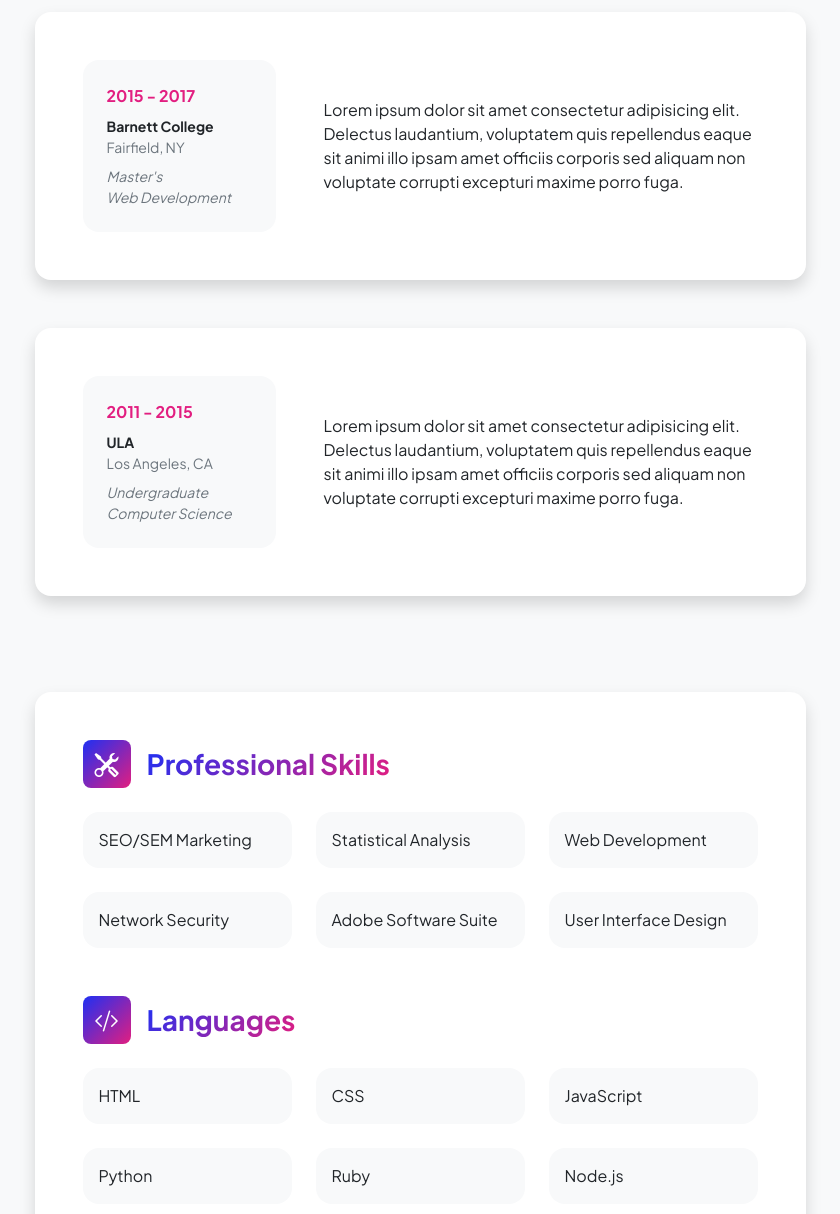
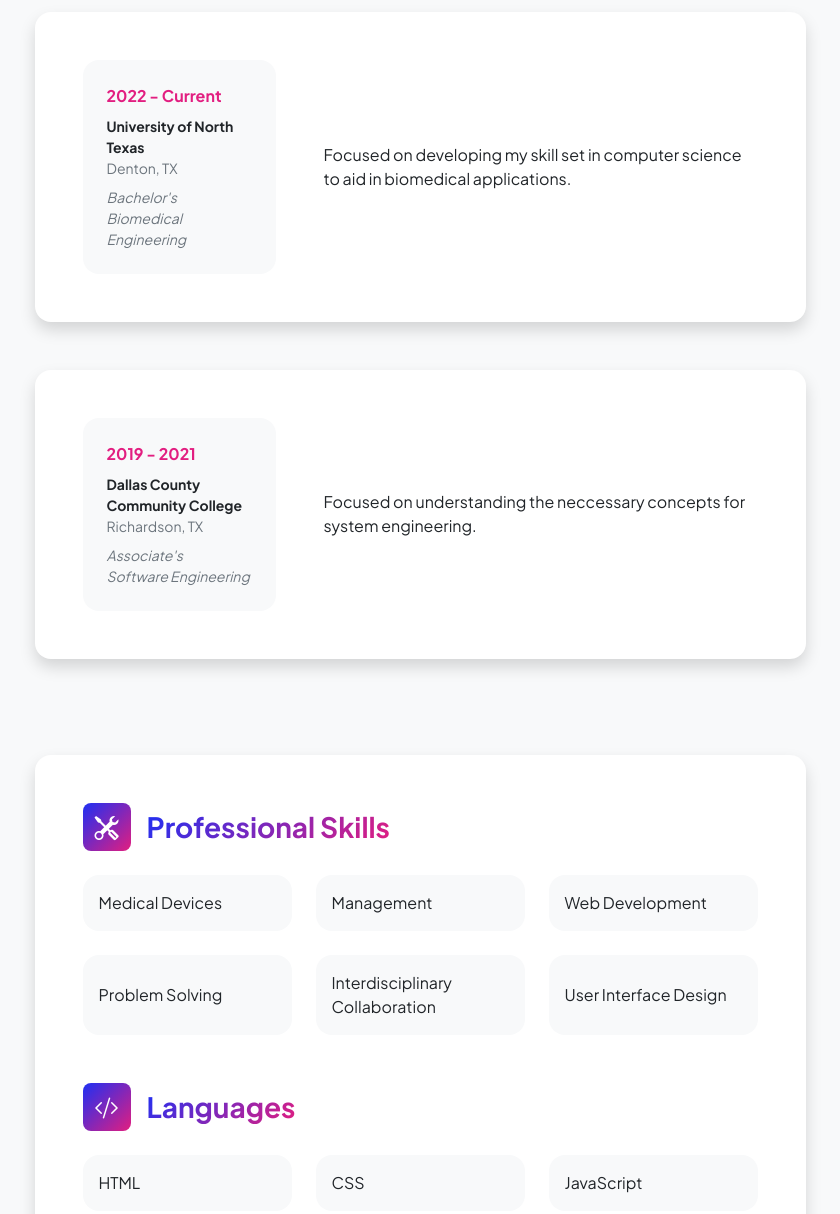
Before and after one commit to JessKuh5146/CreateHostWebsiteAssignment, a plain HTML site: page resume.html in a window 1280 px wide. Shown: the part 1020-2234 px from the top of the page, without its empty margins (220-1060 px from the left). Drawn offline with nearby package versions, Linux system fonts and the light colour scheme.

Commit message:
Updated Resume

```diff
--- a/resume.html
+++ b/resume.html
@@ -94,18 +94,18 @@
                                     <div class="row align-items-center gx-5">
                                         <div class="col text-center text-lg-start mb-4 mb-lg-0">
                                             <div class="bg-light p-4 rounded-4">
-                                                <div class="text-secondary fw-bolder mb-2">2015 - 2017</div>
+                                                <div class="text-secondary fw-bolder mb-2">2022 - Current</div>
                                                 <div class="mb-2">
-                                                    <div class="small fw-bolder">Barnett College</div>
-                                                    <div class="small text-muted">Fairfield, NY</div>
+                                                    <div class="small fw-bolder">University of North Texas</div>
+                                                    <div class="small text-muted">Denton, TX</div>
                                                 </div>
                                                 <div class="fst-italic">
-                                                    <div class="small text-muted">Master's</div>
-                                                    <div class="small text-muted">Web Development</div>
+                                                    <div class="small text-muted">Bachelor's</div>
+                                                    <div class="small text-muted">Biomedical Engineering</div>
                                                 </div>
                                             </div>
                                         </div>
-                                        <div class="col-lg-8"><div>Lorem ipsum dolor sit amet consectetur adipisicing elit. Delectus laudantium, voluptatem quis repellendus eaque sit animi illo ipsam amet officiis corporis sed aliquam non voluptate corrupti excepturi maxime porro fuga.</div></div>
+                                        <div class="col-lg-8"><div>Focused on developing my skill set in computer science to aid in biomedical applications.</div></div>
                                     </div>
                                 </div>
                             </div>
@@ -115,18 +115,18 @@
                                     <div class="row align-items-center gx-5">
                                         <div class="col text-center text-lg-start mb-4 mb-lg-0">
                                             <div class="bg-light p-4 rounded-4">
-                                                <div class="text-secondary fw-bolder mb-2">2011 - 2015</div>
+                                                <div class="text-secondary fw-bolder mb-2">2019 - 2021</div>
                                                 <div class="mb-2">
-                                                    <div class="small fw-bolder">ULA</div>
-                                                    <div class="small text-muted">Los Angeles, CA</div>
+                                                    <div class="small fw-bolder">Dallas County Community College</div>
+                                                    <div class="small text-muted">Richardson, TX</div>
                                                 </div>
                                                 <div class="fst-italic">
-                                                    <div class="small text-muted">Undergraduate</div>
-                                                    <div class="small text-muted">Computer Science</div>
+                                                    <div class="small text-muted">Associate's</div>
+                                                    <div class="small text-muted">Software Engineering</div>
                                                 </div>
                                             </div>
                                         </div>
-                                        <div class="col-lg-8"><div>Lorem ipsum dolor sit amet consectetur adipisicing elit. Delectus laudantium, voluptatem quis repellendus eaque sit animi illo ipsam amet officiis corporis sed aliquam non voluptate corrupti excepturi maxime porro fuga.</div></div>
+                                        <div class="col-lg-8"><div>Focused on understanding the neccessary concepts for system engineering.</div></div>
                                     </div>
                                 </div>
                             </div>
@@ -145,13 +145,13 @@
                                             <h3 class="fw-bolder mb-0"><span class="text-gradient d-inline">Professional Skills</span></h3>
                                         </div>
                                         <div class="row row-cols-1 row-cols-md-3 mb-4">
-                                            <div class="col mb-4 mb-md-0"><div class="d-flex align-items-center bg-light rounded-4 p-3 h-100">SEO/SEM Marketing</div></div>
-                                            <div class="col mb-4 mb-md-0"><div class="d-flex align-items-center bg-light rounded-4 p-3 h-100">Statistical Analysis</div></div>
+                                            <div class="col mb-4 mb-md-0"><div class="d-flex align-items-center bg-light rounded-4 p-3 h-100">Medical Devices</div></div>
+                                            <div class="col mb-4 mb-md-0"><div class="d-flex align-items-center bg-light rounded-4 p-3 h-100">Management</div></div>
                                             <div class="col"><div class="d-flex align-items-center bg-light rounded-4 p-3 h-100">Web Development</div></div>
                                         </div>
                                         <div class="row row-cols-1 row-cols-md-3">
-                                            <div class="col mb-4 mb-md-0"><div class="d-flex align-items-center bg-light rounded-4 p-3 h-100">Network Security</div></div>
-                                            <div class="col mb-4 mb-md-0"><div class="d-flex align-items-center bg-light rounded-4 p-3 h-100">Adobe Software Suite</div></div>
+                                            <div class="col mb-4 mb-md-0"><div class="d-flex align-items-center bg-light rounded-4 p-3 h-100">Problem Solving</div></div>
+                                            <div class="col mb-4 mb-md-0"><div class="d-flex align-items-center bg-light rounded-4 p-3 h-100">Interdisciplinary Collaboration</div></div>
                                             <div class="col"><div class="d-flex align-items-center bg-light rounded-4 p-3 h-100">User Interface Design</div></div>
                                         </div>
                                     </div>
@@ -167,8 +167,8 @@
                                             <div class="col"><div class="d-flex align-items-center bg-light rounded-4 p-3 h-100">JavaScript</div></div>
                                         </div>
                                         <div class="row row-cols-1 row-cols-md-3">
-                                            <div class="col mb-4 mb-md-0"><div class="d-flex align-items-center bg-light rounded-4 p-3 h-100">Python</div></div>
-                                            <div class="col mb-4 mb-md-0"><div class="d-flex align-items-center bg-light rounded-4 p-3 h-100">Ruby</div></div>
+                                            <div class="col mb-4 mb-md-0"><div class="d-flex align-items-center bg-light rounded-4 p-3 h-100">Java</div></div>
+                                            <div class="col mb-4 mb-md-0"><div class="d-flex align-items-center bg-light rounded-4 p-3 h-100">C++</div></div>
                                             <div class="col"><div class="d-flex align-items-center bg-light rounded-4 p-3 h-100">Node.js</div></div>
                                         </div>
                                     </div>
```
